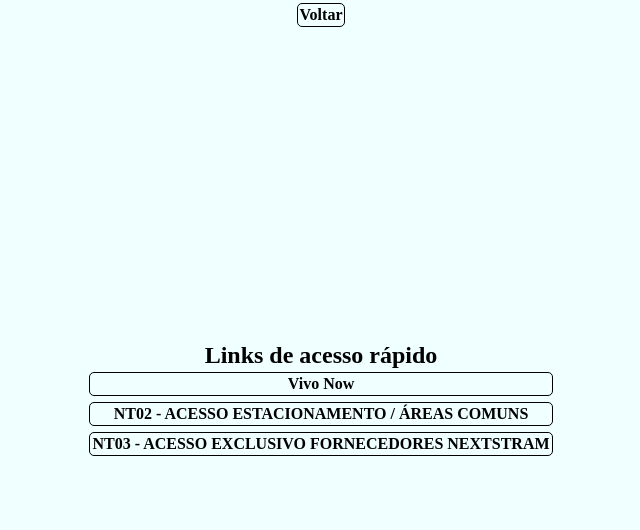
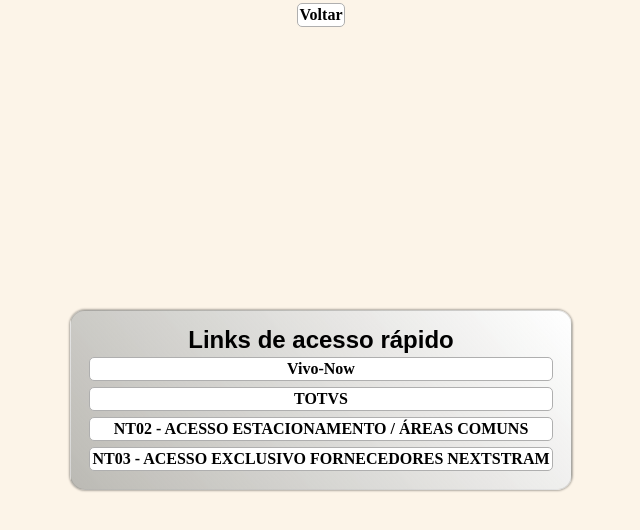
Before and after one commit to SansaoYago/Engemon-Planejamento, a plain HTML site: page pages/links.html in a window 1280 px wide. Shown: the whole page, without its empty margins (319-959 px from the left). Drawn offline with Linux system fonts and the light colour scheme.

Commit message:
Update links.html

```diff
--- a/pages/links.html
+++ b/pages/links.html
@@ -7,10 +7,9 @@
     <link rel="stylesheet" href="../css/links.css">
     <style>
         main {
+            background-color: rgba(250, 235, 215, 0.564);
             width: 100vw;
             height: 100vh;
-            background-color: azure;
-
             display: flex;
             flex-flow: row nowrap;
             justify-content: center;
@@ -23,16 +22,21 @@
         }
 
         nav {
-
+            background-image: linear-gradient(50deg, rgba(116, 122, 123, 0.473), white);
             display: flex;
             max-width: 80vw;
-
+            border: 1px solid rgba(0, 0, 0, 0.107);
             display: flex;
             flex-flow: column;
+
+            padding: 15px;
+            border-radius: 15px;
+            box-shadow: 0px 0px 2px 1px rgba(0, 0, 0, 0.293);
         }
 
         h1 {
             text-align: center;
+            font-family: Arial, Helvetica, sans-serif;
         }
 
         a {
@@ -40,10 +44,18 @@
             text-align: center;
             text-decoration: none;
             color: black;
-            border: 1px solid black;
+            background-color: white;
+            border: .5px solid rgb(175, 175, 175);
             border-radius: 5px;
             padding: 2px;
             margin: 3px;
+        }
+
+        a:hover {
+            transition: 500ms;
+            background-color: rgba(128, 128, 128, 0.681);
+            color: white;
+
         }
     </style>
 </head>
@@ -53,9 +65,10 @@
 
         <nav>
             <h1>Links de acesso rápido</h1>
-            <a href="https://erptotvs.engemon.com.br:8085/webapp/">Vivo Now</a>
-            <a href="https://protect.checkpoint.com/v2/r02/___https:/forms.office.com/r/jAuJLfaajC___.YzJlOnRlbGVmb25pY2FicmF6aWw6YzpvOmZkNGJhNGMyNDA3YTI2MDgxY2YxZmY2NWRkNjZmNTg2Ojc6NzJiYjo5ZTlmOTJjN2E1Y2I3MzYwZjllMmMyNDcxZWZhMGQyNDYwZmI3ZDg1OWMwNmI1N2YxYzU3NzA1MjgzYjU2OGIzOmg6RjpG">NT02 - ACESSO ESTACIONAMENTO / ÁREAS COMUNS</a>
-            <a href="https://protect.checkpoint.com/v2/r02/___https:/forms.office.com/r/FcdvVgGZ5f___.YzJlOnRlbGVmb25pY2FicmF6aWw6YzpvOmZkNGJhNGMyNDA3YTI2MDgxY2YxZmY2NWRkNjZmNTg2Ojc6ZjhhODpkZjYxOTEyZGFlN2YzM2JmN2QzYWVkZmQ3NTJkOGEyMzBlMDdlMWY3ZGRiNWY1YTY1NDYzYWZlOTFkNDFiZThhOmg6RjpG">NT03 - ACESSO EXCLUSIVO FORNECEDORES NEXTSTRAM</a>
+            <a href="https://autenticaint.vivo.com.br/LoginCorp/login.jsp" target="_blank">Vivo-Now</a>
+            <a href="https://erptotvs.engemon.com.br:8085/webapp/" target="_blank">TOTVS</a>
+            <a href="https://protect.checkpoint.com/v2/r02/___https:/forms.office.com/r/jAuJLfaajC___.YzJlOnRlbGVmb25pY2FicmF6aWw6YzpvOmZkNGJhNGMyNDA3YTI2MDgxY2YxZmY2NWRkNjZmNTg2Ojc6NzJiYjo5ZTlmOTJjN2E1Y2I3MzYwZjllMmMyNDcxZWZhMGQyNDYwZmI3ZDg1OWMwNmI1N2YxYzU3NzA1MjgzYjU2OGIzOmg6RjpG" target="_blank">NT02 - ACESSO ESTACIONAMENTO / ÁREAS COMUNS</a>
+            <a href="https://protect.checkpoint.com/v2/r02/___https:/forms.office.com/r/FcdvVgGZ5f___.YzJlOnRlbGVmb25pY2FicmF6aWw6YzpvOmZkNGJhNGMyNDA3YTI2MDgxY2YxZmY2NWRkNjZmNTg2Ojc6ZjhhODpkZjYxOTEyZGFlN2YzM2JmN2QzYWVkZmQ3NTJkOGEyMzBlMDdlMWY3ZGRiNWY1YTY1NDYzYWZlOTFkNDFiZThhOmg6RjpG" target="_blank">NT03 - ACESSO EXCLUSIVO FORNECEDORES NEXTSTRAM</a>
         </nav>
 
     </main>
```
